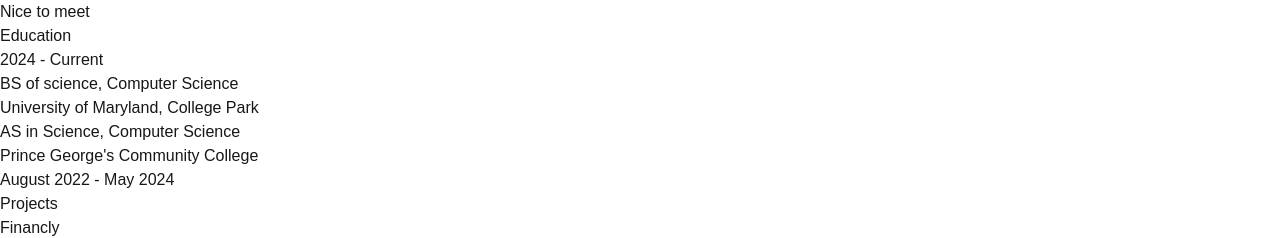
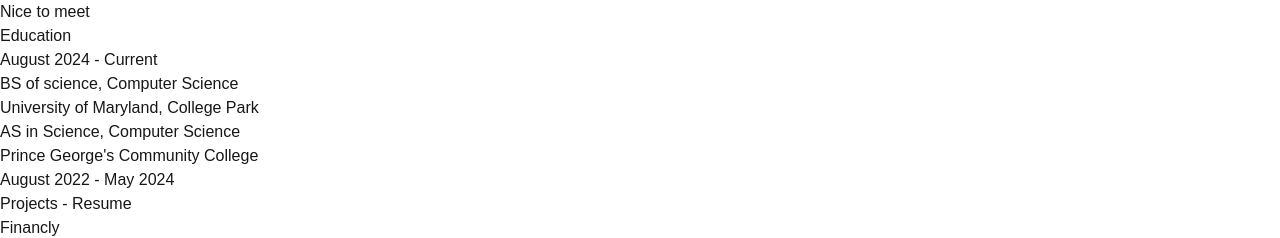
Before and after one commit to DammyOG/newwebsite, a Next.js app: page / in a window 1280 px wide. Shown: the top 238 px of the page. Built offline with nearby package versions, Linux system fonts and the light colour scheme.

Commit message:
added resume

```diff
--- a/src/components/education.tsx
+++ b/src/components/education.tsx
@@ -10,7 +10,7 @@
 
                 {/* First row */}
                 <div className="flex items-center mb-8">
-                    <p className="w-1/2 text-right pr-6 text-lg lg:text-2xl font-semibold">2024 - Current</p>
+                    <p className="w-1/2 text-right pr-6 text-lg lg:text-2xl font-semibold">August 2024 - Current</p>
                     <div className="w-1/2 pl-6 text-sm md:text-md lg:text-xl">
                         <p>BS of science, Computer Science</p>
                         <p> University of Maryland, College Park</p>
--- a/src/components/projects.tsx
+++ b/src/components/projects.tsx
@@ -4,7 +4,7 @@
 const Projects = () => {
     return (
         <>
-            <h2 className="text-4xl lg:text-5xl font-bold mb-6 text-center">Projects</h2>
+            <h2 className="text-4xl lg:text-5xl font-bold mb-6 text-center">Projects - <a href="/resume.pdf" target='_blank' rel='noopener noreferrer' className='text-blue-500 animate-pulse'>Resume</a></h2>
             <div className='grid sm:grid-cols-1 lg:grid-cols-2 xl:grid-cols-3 gap-4'>
                 <Projectcomp title='Financly' description='A mobile finance tracker application that supports receipt scanning.' picture='images/financetwo.png' link='/' />
                 <Projectcomp title='AI chatbot' description='An AI chatbot built using the MERN Stack and Open AI API.' picture='images/aichatbot.png' link='/' />
```
Also changed, not shown: 1 other file (tests, documents, lock files or other folders).
